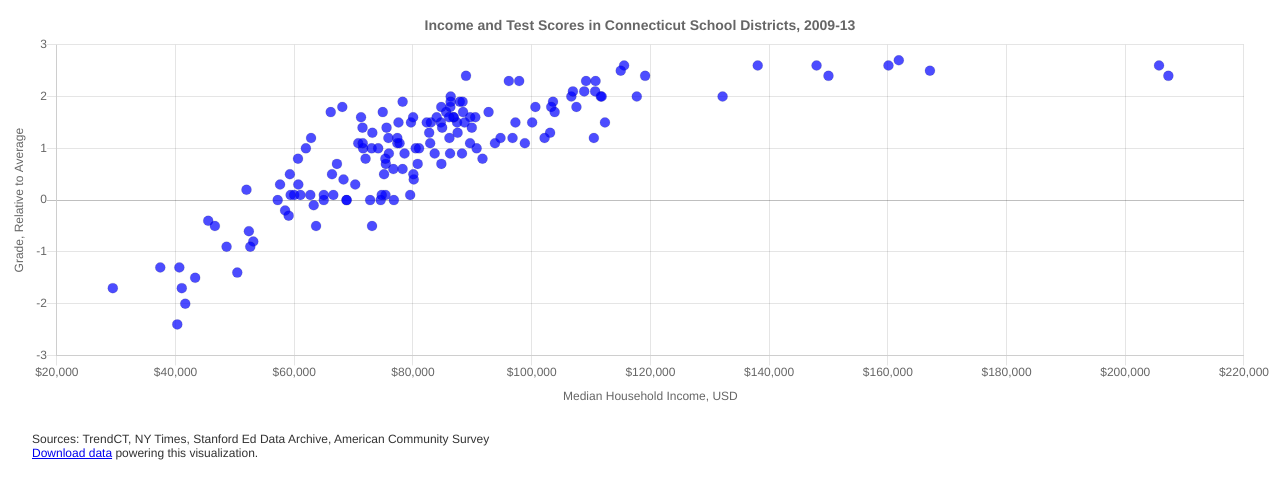
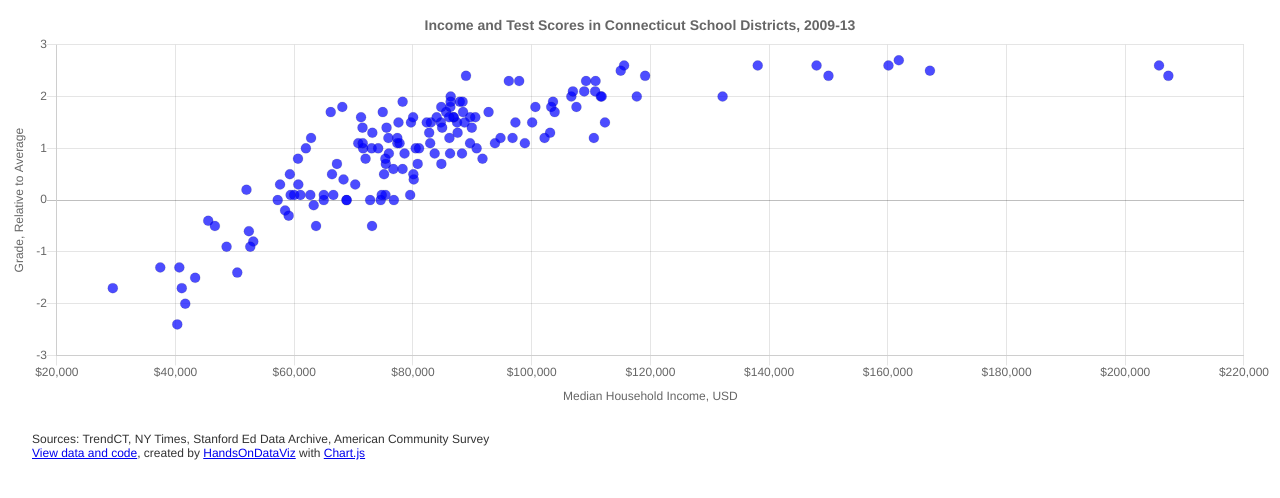
Before and after one commit to HandsOnDataViz/chartjs-scatter, a plain HTML site: page index.html in a window 1280 px wide. Drawn offline with nearby package versions, Linux system fonts and the light colour scheme.

Commit message:
Modify credit line, update screenshot

```diff
--- a/index.html
+++ b/index.html
@@ -23,7 +23,9 @@
     <p style="font-family: Helvetica; color: #333; padding: 1em 2em; font-size: 12px">
       Sources: TrendCT, NY Times, Stanford Ed Data Archive, American Community Survey
       <br>
-      <a href="./data.csv">Download data</a> powering this visualization.
+      <a href="https://github.com/HandsOnDataViz/chartjs-scatter">View data and code</a>,
+      created by <a href="https://handsondataviz.org/">HandsOnDataViz</a>
+      with <a href="https://www.chartjs.org/">Chart.js</a>
     </p>
 
     <script src="script.js"></script>
```
Also changed, not shown: scatter.png.
